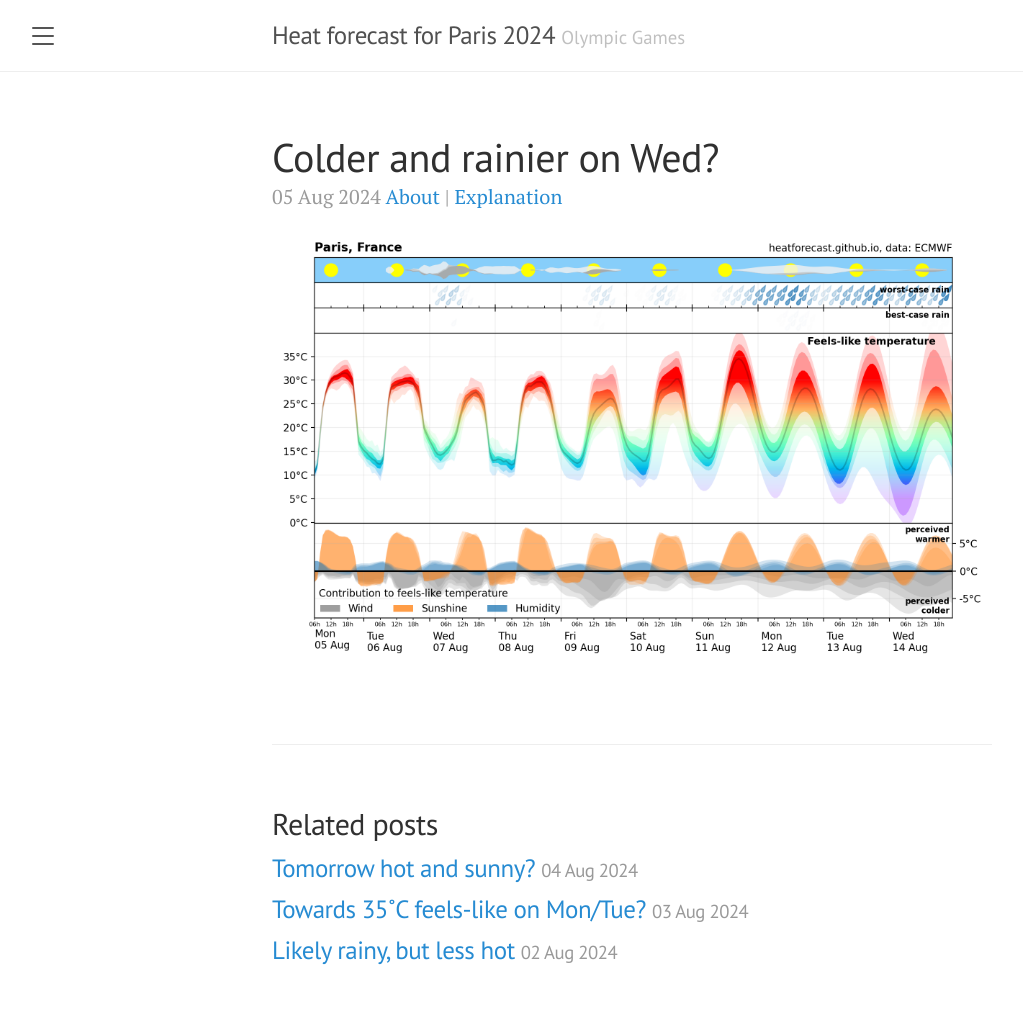
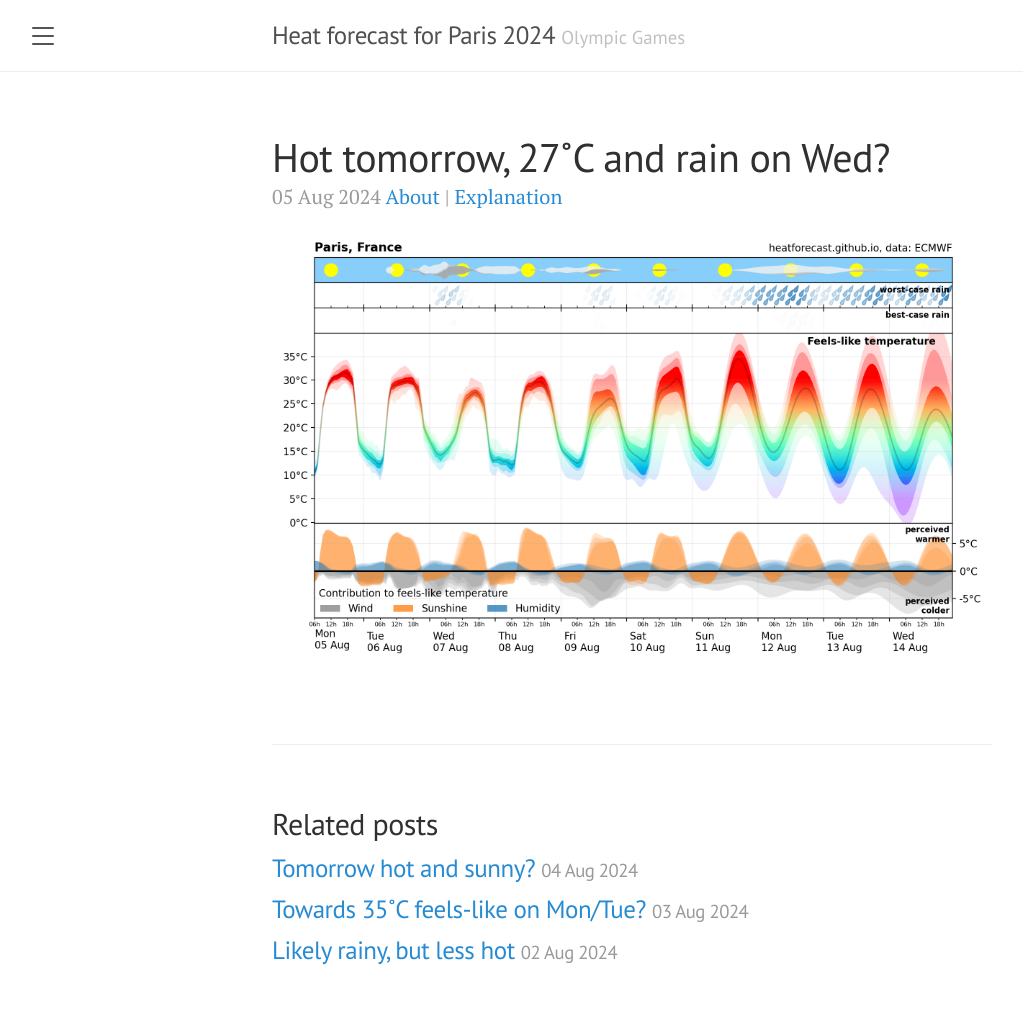
Before and after one commit to heatforecast/heatforecast.github.io, a Jekyll site: the page built from _posts/2024-08-05-post.md, in a window 1280 px wide. Shown: the whole page, without its empty margins (8-1031 px from the left). Built offline with Jekyll 4.4.1, drawn with Linux system fonts in a browser that asks for light colours.

Commit message:
post changed 5 aug

```diff
--- a/_posts/2024-08-05-post.md
+++ b/_posts/2024-08-05-post.md
@@ -1,6 +1,6 @@
 ---
 layout: post
-title: Colder and rainier on Wed?
+title: Hot tomorrow, 27˚C and rain on Wed?
 ---
 
 ![Heatforecast meteogram Paris 5 Aug 2024](https://heatforecast.github.io/images/paris_2024080500.png)
```
